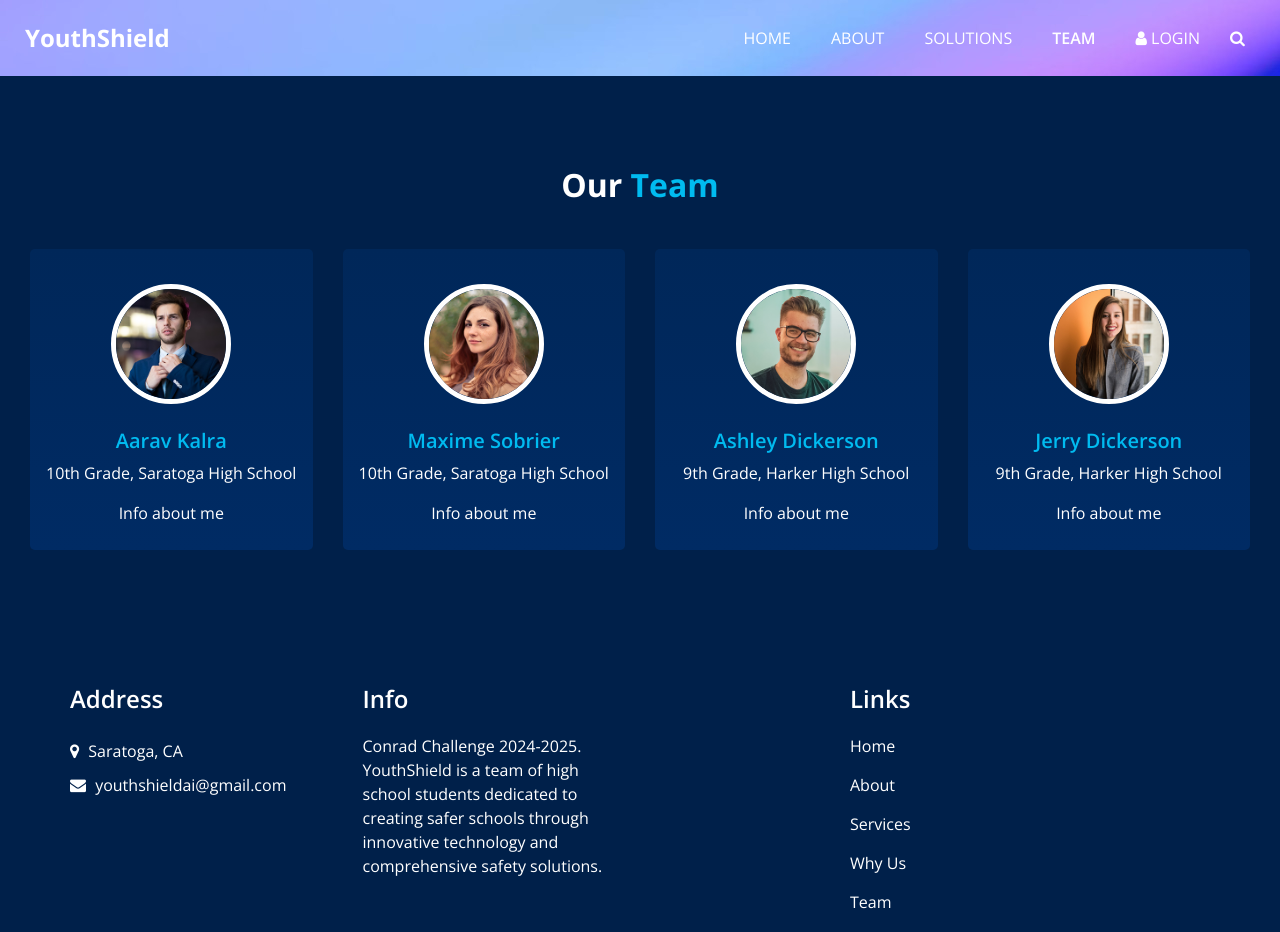
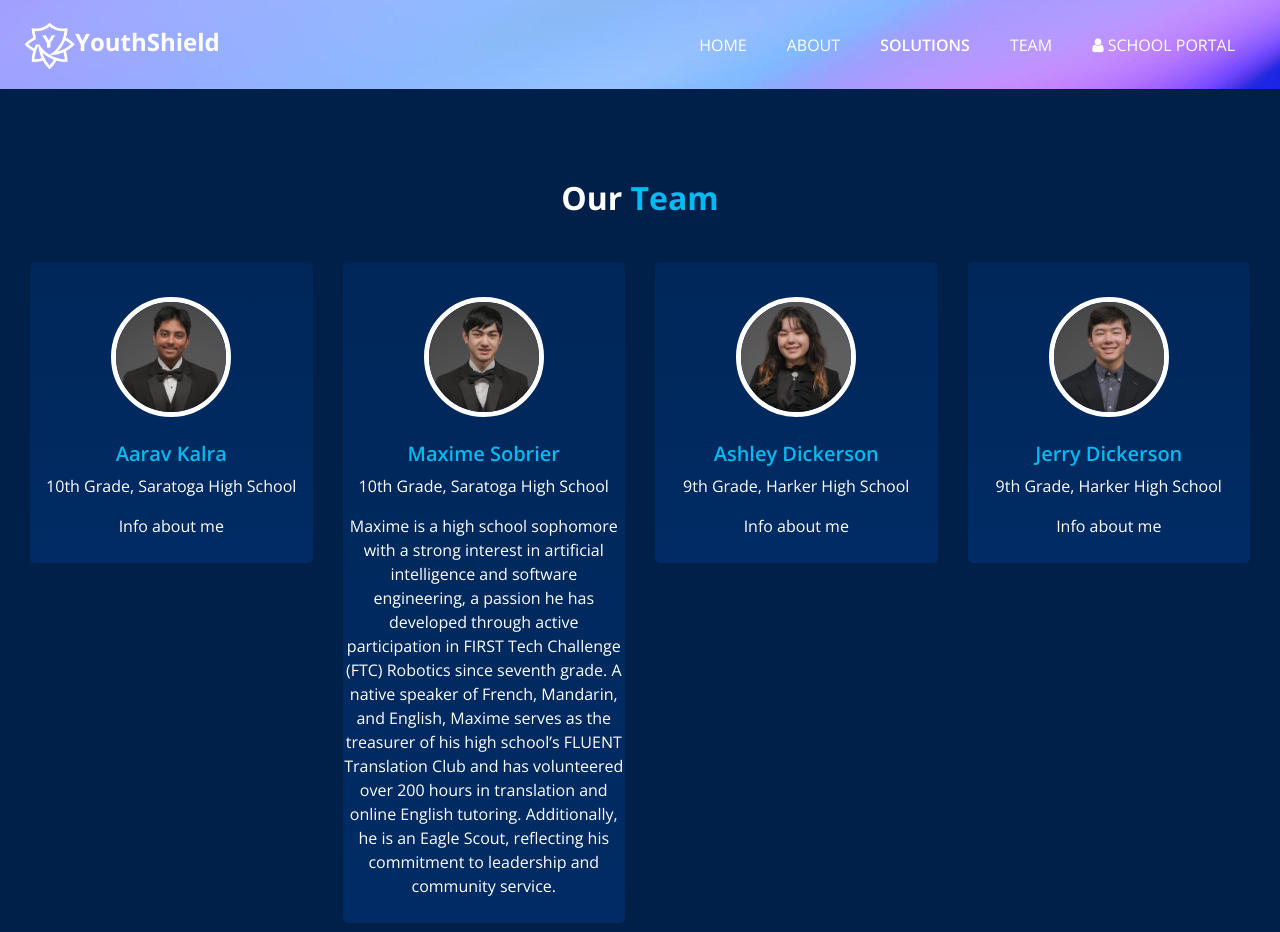
Before and after one commit to aaravkalra/ys, a website: page team.html in a window 1280 px wide. Shown: the top 932 px of the page. Drawn offline with nearby package versions, Linux system fonts and the light colour scheme; some packages are replaced by stand-ins of ours.

Commit message:
Restore page about team to add more information for each member

```diff
--- a/team.html
+++ b/team.html
@@ -40,7 +40,7 @@
 
     <div class="hero_bg_box">
       <div class="bg_img_box">
-        <img src="images/hero-bg.png" alt="">
+        <img src="images/water29-2.jpeg" alt="School safety background">
       </div>
     </div>
 
@@ -50,7 +50,7 @@
         <nav class="navbar navbar-expand-lg custom_nav-container ">
           <a class="navbar-brand" href="index.html">
             <span>
-              YouthShield
+              <img src="images/logo-transparent-white-50.png" alt="YouthShield logo" />YouthShield
             </span>
           </a>
 
@@ -66,21 +66,16 @@
               <li class="nav-item">
                 <a class="nav-link" href="index.html#about"> About</a>
               </li>
-              <li class="nav-item">
-                <a class="nav-link" href="solutions.html">Solutions</a>
+              <li class="nav-item active">
+                <a class="nav-link" href="index.html#solution">Solutions <span class="sr-only">(current)</span> </a>
               </li>
 
-              <li class="nav-item active">
-                <a class="nav-link" href="team.html">Team <span class="sr-only">(current)</span> </a>
+              <li class="nav-item">
+                <a class="nav-link" href="index.html#team">Team</a>
               </li>
               <li class="nav-item">
-                <a class="nav-link" href="login.html"> <i class="fa fa-user" aria-hidden="true"></i> Login</a>
+                <a class="nav-link" href="login.html"> <i class="fa fa-user" aria-hidden="true"></i> School Portal</a>
               </li>
-              <form class="form-inline">
-                <button class="btn  my-2 my-sm-0 nav_search-btn" type="submit">
-                  <i class="fa fa-search" aria-hidden="true"></i>
-                </button>
-              </form>
             </ul>
           </div>
         </nav>
@@ -103,7 +98,7 @@
           <div class="col-lg-3 col-sm-6">
             <div class="box ">
               <div class="img-box">
-                <img src="images/team-1.jpg" class="img1" alt="">
+                <img src="images/team-aarav.png" class="img1" alt="Aarav Kalra">
               </div>
               <div class="detail-box">
                 <h5>
@@ -120,7 +115,7 @@
           <div class="col-lg-3 col-sm-6">
             <div class="box ">
               <div class="img-box">
-                <img src="images/team-2.jpg" class="img1" alt="">
+                <img src="images/team-maxime.png" class="img1" alt="Maxime Sobrier">
               </div>
               <div class="detail-box">
                 <h5>
@@ -129,7 +124,7 @@
                 <p>
                   10th Grade, Saratoga High School
                 </p>
-                <p>Info about me </p>
+                <p>Maxime is a high school sophomore with a strong interest in artificial intelligence and software engineering, a passion he has developed through active participation in FIRST Tech Challenge (FTC) Robotics since seventh grade. A native speaker of French, Mandarin, and English, Maxime serves as the treasurer of his high school’s FLUENT Translation Club and has volunteered over 200 hours in translation and online English tutoring. Additionally, he is an Eagle Scout, reflecting his commitment to leadership and community service.</p>
               </div>
 
             </div>
@@ -137,7 +132,7 @@
           <div class="col-lg-3 col-sm-6">
             <div class="box ">
               <div class="img-box">
-                <img src="images/team-3.jpg" class="img1" alt="">
+                <img src="images/team-ashely.png" class="img1" alt="Ashley Dickerson">
               </div>
               <div class="detail-box">
                 <h5>
@@ -154,7 +149,7 @@
           <div class="col-lg-3 col-sm-6">
             <div class="box ">
               <div class="img-box">
-                <img src="images/team-4.jpg" class="img1" alt="">
+                <img src="images/team-jerry.png" class="img1" alt="Jerry Dickerson">
               </div>
               <div class="detail-box">
                 <h5>
@@ -188,7 +183,7 @@
                   Saratoga, CA
                 </span>
               </a>
-              <a href="">
+              <a href="mailto:YouthShield@gmail.com">
                 <i class="fa fa-envelope" aria-hidden="true"></i>
                 <span>
                   youthshieldai@gmail.com
@@ -196,20 +191,32 @@
               </a>
             </div>
           </div>
-
+          <!-- <div class="info_social">
+            <a href="">
+              <i class="fa fa-facebook" aria-hidden="true"></i>
+            </a>
+            <a href="">
+              <i class="fa fa-twitter" aria-hidden="true"></i>
+            </a>
+            <a href="">
+              <i class="fa fa-linkedin" aria-hidden="true"></i>
+            </a>
+            <a href="">
+              <i class="fa fa-instagram" aria-hidden="true"></i>
+            </a>
+          </div> -->
         </div>
-        <div class="col-md-6 col-lg-3 info_col">
+        <div class="col-md-6 col-lg-6 info_col">
           <div class="info_detail">
             <h4>
               Info
             </h4>
             <p>
-              Conrad Challenge 2024-2025.
-YouthShield is a team of high school students dedicated to creating safer schools through innovative technology and comprehensive safety solutions.
+              Conrad Challenge 2024-2025. <br > YouthShield is a team of high school students dedicated to creating safer schools through innovative technology and comprehensive safety solutions.
             </p>
           </div>
         </div>
-        <div class="col-md-6 col-lg-2 mx-auto info_col">
+        <!-- <div class="col-md-6 col-lg-2 mx-auto info_col">
           <div class="info_link_box">
             <h4>
               Links
@@ -232,8 +239,18 @@
               </a>
             </div>
           </div>
-        </div>
-
+        </div> -->
+        <!-- <div class="col-md-6 col-lg-3 info_col ">
+          <h4>
+            Subscribe
+          </h4>
+          <form action="#">
+            <input type="text" placeholder="Enter email" />
+            <button type="submit">
+              Subscribe
+            </button>
+          </form>
+        </div> -->
       </div>
     </div>
   </section>
```
Also changed, not shown: index.html (+2 -2 lines).
